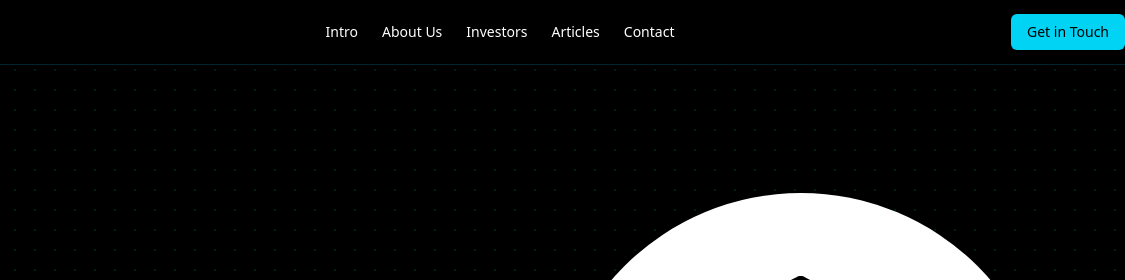
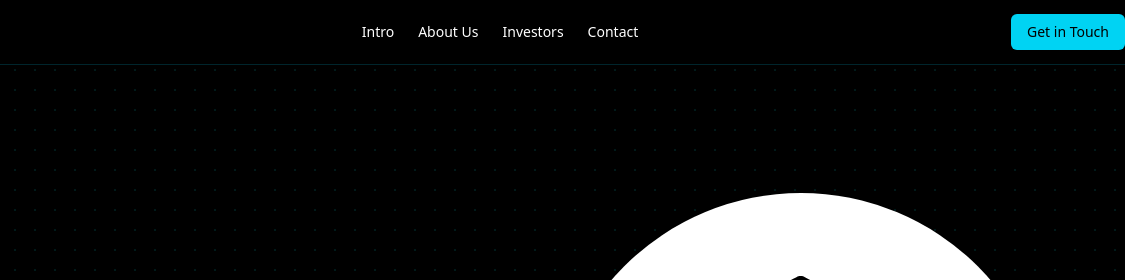
Before and after one commit to isaiasdearco/aegis, a website built with Vite: page index.html in a window 1280 px wide. Shown: the top 280 px of the page, 155-1280 px from the left. Built offline with nearby package versions, Linux system fonts and the light colour scheme.

Commit message:
remove articles

```diff
--- a/index.html
+++ b/index.html
@@ -26,7 +26,6 @@
           <a href="#intro" class="text-sm font-medium text-white hover:text-cyan-400 transition-colors">Intro</a>
           <a href="#about" class="text-sm font-medium text-white hover:text-cyan-400 transition-colors">About Us</a>
           <a href="#investors" class="text-sm font-medium text-white hover:text-cyan-400 transition-colors">Investors</a>
-          <a href="#articles" class="text-sm font-medium text-white hover:text-cyan-400 transition-colors">Articles</a>
           <a href="#contact" class="text-sm font-medium text-white hover:text-cyan-400 transition-colors">Contact</a>
         </nav>
         <div class="flex items-center gap-4">
```
